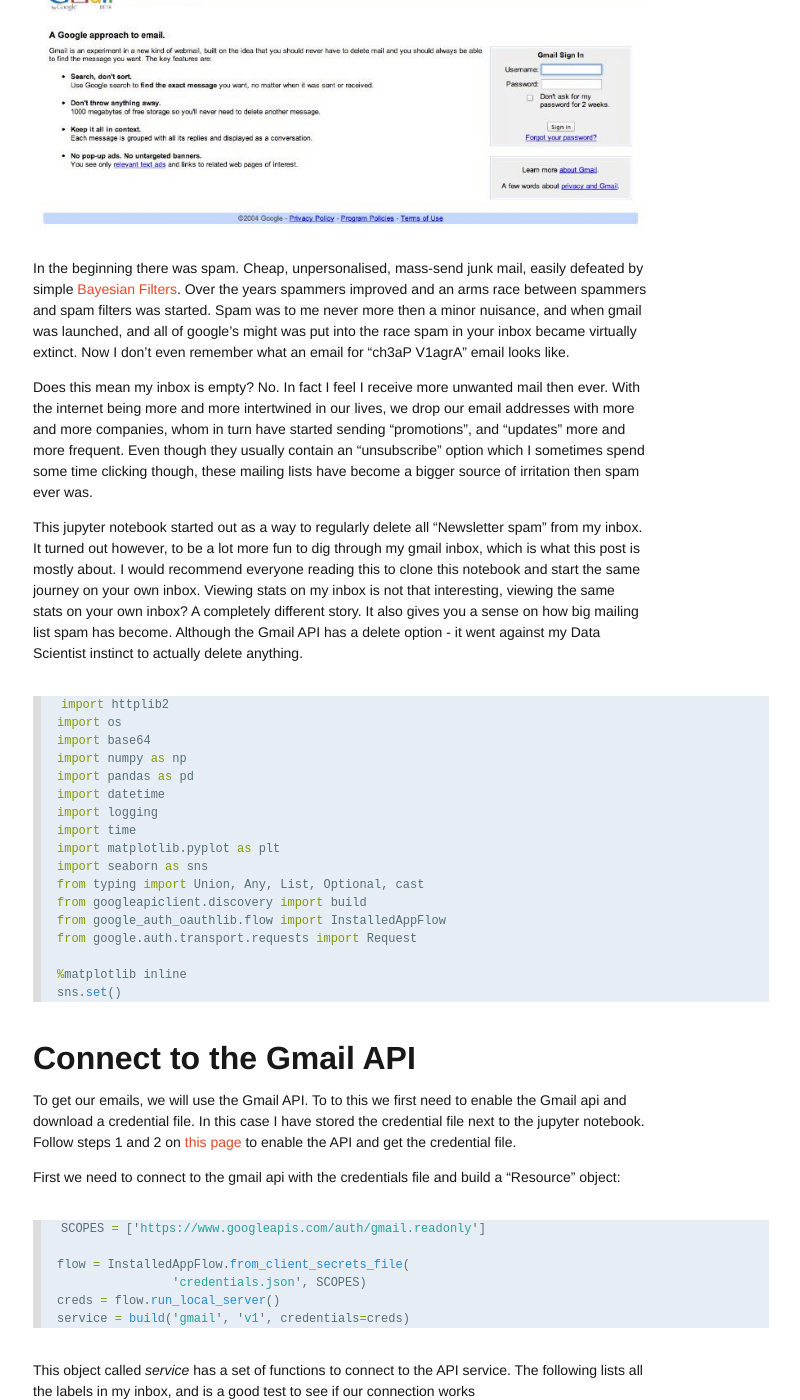
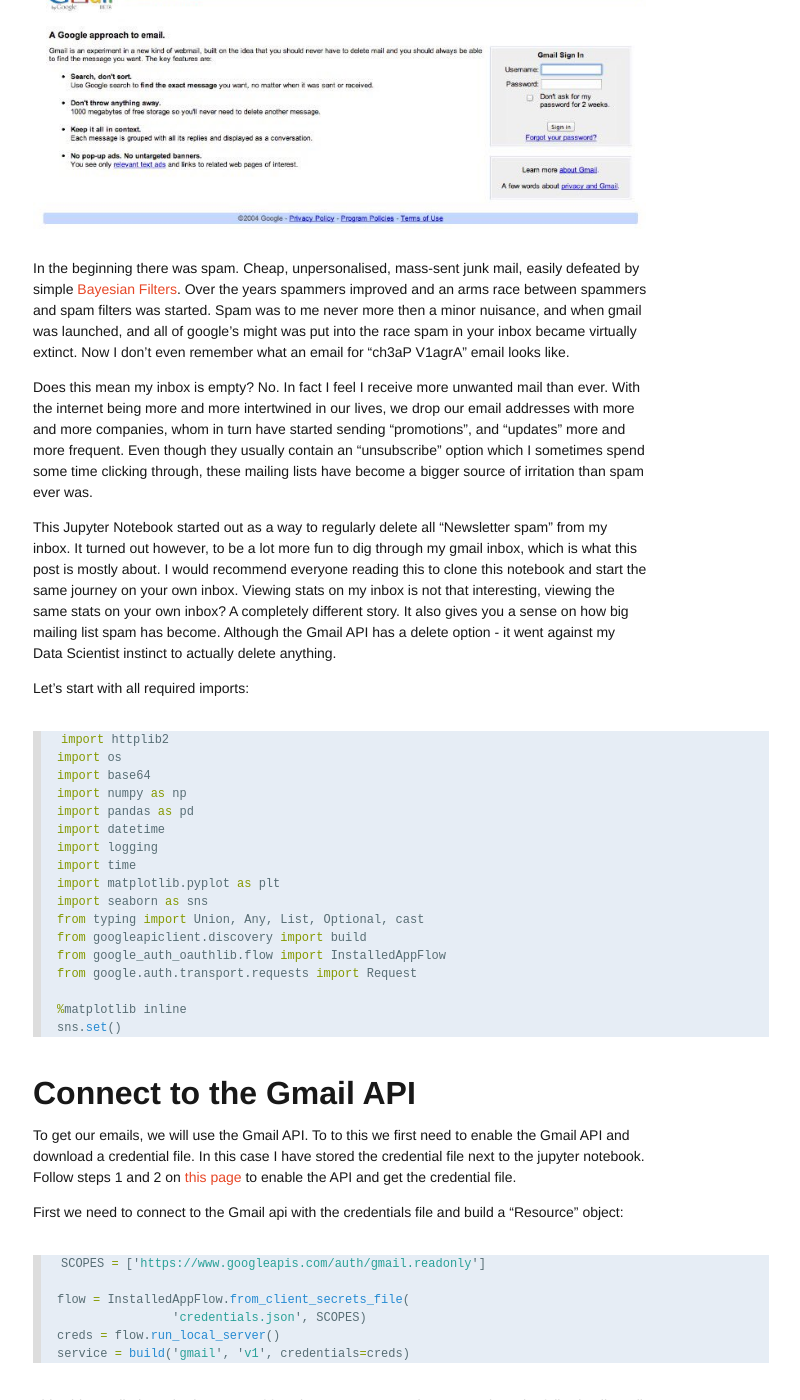
Before and after one commit to Bergvca/bergvca.github.io, a Jekyll site: the page built from _posts/2019-04-13-gmail-analysis.md, in a window 1280 px wide and 1400 px high, scrolled down 889 px. Shown: the whole window, without its empty margins (239-1039 px from the left). Built offline with Jekyll 4.4.1, drawn with Linux system fonts in a browser that asks for light colours; comment, search, counter and statistics services are not loaded; some of the changed text lies outside the part shown.

````diff
--- a/_posts/2019-04-13-gmail-analysis.md
+++ b/_posts/2019-04-13-gmail-analysis.md
@@ -8,13 +8,13 @@ date:   2019-04-13
 <img src="/media/img/searchdontsort.jpg" style="height: 100%;width: 100%;">
 
 
-In the beginning there was spam. Cheap, unpersonalised, mass-send junk mail, easily defeated by simple [Bayesian Filters](https://en.wikipedia.org/wiki/Naive_Bayes_spam_filtering). Over the years spammers improved and an arms race between spammers and spam filters was started. Spam was to me never more then a minor nuisance, and when gmail was launched, and all of google's might was put into the race spam in your inbox became virtually extinct. Now I don't even remember what an email for "ch3aP V1agrA" email looks like.
+In the beginning there was spam. Cheap, unpersonalised, mass-sent junk mail, easily defeated by simple [Bayesian Filters](https://en.wikipedia.org/wiki/Naive_Bayes_spam_filtering). Over the years spammers improved and an arms race between spammers and spam filters was started. Spam was to me never more then a minor nuisance, and when gmail was launched, and all of google's might was put into the race spam in your inbox became virtually extinct. Now I don't even remember what an email for "ch3aP V1agrA" email looks like.
 
-Does this mean my inbox is empty? No. In fact I feel I receive more unwanted mail then ever. With the internet being more and more intertwined in our lives, we drop our email addresses with more and more companies, whom in turn have started sending "promotions", and "updates" more and more frequent. Even though they usually contain an "unsubscribe" option which I sometimes spend some time clicking though, these mailing lists have become a bigger source of irritation then spam ever was.
+Does this mean my inbox is empty? No. In fact I feel I receive more unwanted mail than ever. With the internet being more and more intertwined in our lives, we drop our email addresses with more and more companies, whom in turn have started sending "promotions", and "updates" more and more frequent. Even though they usually contain an "unsubscribe" option which I sometimes spend some time clicking through, these mailing lists have become a bigger source of irritation than spam ever was.
 
-This jupyter notebook started out as a way to regularly delete all "Newsletter spam" from my inbox. It turned out however, to be a lot more fun to dig through my gmail inbox, which is what this post is mostly about. I would recommend everyone reading this to clone this notebook and start the same journey on your own inbox. Viewing stats on my inbox is not that interesting, viewing the same stats on your own inbox? A completely different story. It also gives you a sense on how big mailing list spam has become. Although the Gmail API has a delete option - it went against my Data Scientist instinct to actually delete anything.
+This Jupyter Notebook started out as a way to regularly delete all "Newsletter spam" from my inbox. It turned out however, to be a lot more fun to dig through my gmail inbox, which is what this post is mostly about. I would recommend everyone reading this to clone this notebook and start the same journey on your own inbox. Viewing stats on my inbox is not that interesting, viewing the same stats on your own inbox? A completely different story. It also gives you a sense on how big mailing list spam has become. Although the Gmail API has a delete option - it went against my Data Scientist instinct to actually delete anything.
 
-
+Let's start with all required imports:
 ```python
 import httplib2
 import os
@@ -36,9 +36,9 @@ sns.set()
 ```
 
 ## Connect to the Gmail API
-To get our emails, we will use the Gmail API. To to this we first need to enable the Gmail api and download a credential file. In this case I have stored the credential file next to the jupyter notebook. Follow steps 1 and 2 on [this page](https://developers.google.com/gmail/api/quickstart/python#step_1_turn_on_the) to enable the API and get the credential file.
+To get our emails, we will use the Gmail API. To to this we first need to enable the Gmail API and download a credential file. In this case I have stored the credential file next to the jupyter notebook. Follow steps 1 and 2 on [this page](https://developers.google.com/gmail/api/quickstart/python#step_1_turn_on_the) to enable the API and get the credential file.
 
-First we need to connect to the gmail api with the credentials file and build a "Resource" object:
+First we need to connect to the Gmail api with the credentials file and build a "Resource" object:
 
 
 ```python
@@ -412,7 +412,7 @@ all_emails['sender_norm'] = (all_emails['sender']
                            .str.replace('[', ''))
 ```
 
-To see who the top senders are we can group by this new column and calculate the number of emails recieved from this person (_count_) and the total size of all emails send by this person (_sum_ of size_mb)
+To see who the top senders are we can group by this new column and calculate the number of emails received from this person (_count_) and the total size of all emails sent by this person (_sum_ of size_mb)
 
 
 ```python
@@ -521,7 +521,7 @@ top_senders.head(10)
 
 
 
-I've anonymised most of the senders for obvious reasons. I'm glad too see there are some friends and family members in the top 10, and it's not only newsletters. My number 1 spammer: _ns-vertraging@ns-vertragingsmail.com_ is an automated mail I get when the train I used to take gets delayed, see [this previous blog post](https://bergvca.github.io/2017/02/01/ikbenwatlater.html). As you can see, this train is delayed a lot... It's also good to know that the newsletters are generally much smaller then the emails from friends. If we sort by size we see mostly natural persons in the top 10, me sending myself emails with large attachments being number 1.
+I've anonymised most of the senders for obvious reasons. I'm glad to see there are some friends and family members in the top 10, and it's not only newsletters. My number 1 spammer: _ns-vertraging@ns-vertragingsmail.com_ is an automated mail I get when the train I used to take gets delayed, see [this previous blog post](https://bergvca.github.io/2017/02/01/ikbenwatlater.html). As you can see, this train is delayed a lot... It's also good to know that the newsletters are generally much smaller than the emails from friends. If we sort by size we see mostly natural persons in the top 10, me sending myself emails with large attachments being number 1.
 
 
 ```python
@@ -625,7 +625,7 @@ top_senders.sort_values(by=[('size_mb', 'sum')], ascending=False).head(10)
 
 
 ## Emails over time
-Lets calculate the amount of emails received per week. First we need to change the index of the DataFrame to the date column:
+Let's calculate the amount of emails received per week. First we need to change the index of the DataFrame to the date column:
 
 
 ```python
@@ -689,7 +689,7 @@ Our columns now are a MultiIndex with three levels, the first two having just a
 top_sender_over_time = top_sender_over_time['sender_norm']['count']
 ```
 
-Lets plot it!
+Let's plot it!
 
 
 ```python
````
Also changed, not shown: other parts of _posts/2019-04-13-gmail-analysis.md (+3 -3 lines), media/img/gmail_analysis/test notebook_37_0.png, media/img/gmail_analysis/test notebook_43_0.png, media/img/gmail_analysis/test notebook_47_0.png, media/img/gmail_analysis/test notebook_58_0.png, media/img/gmail_analysis/test notebook_59_0.png.
